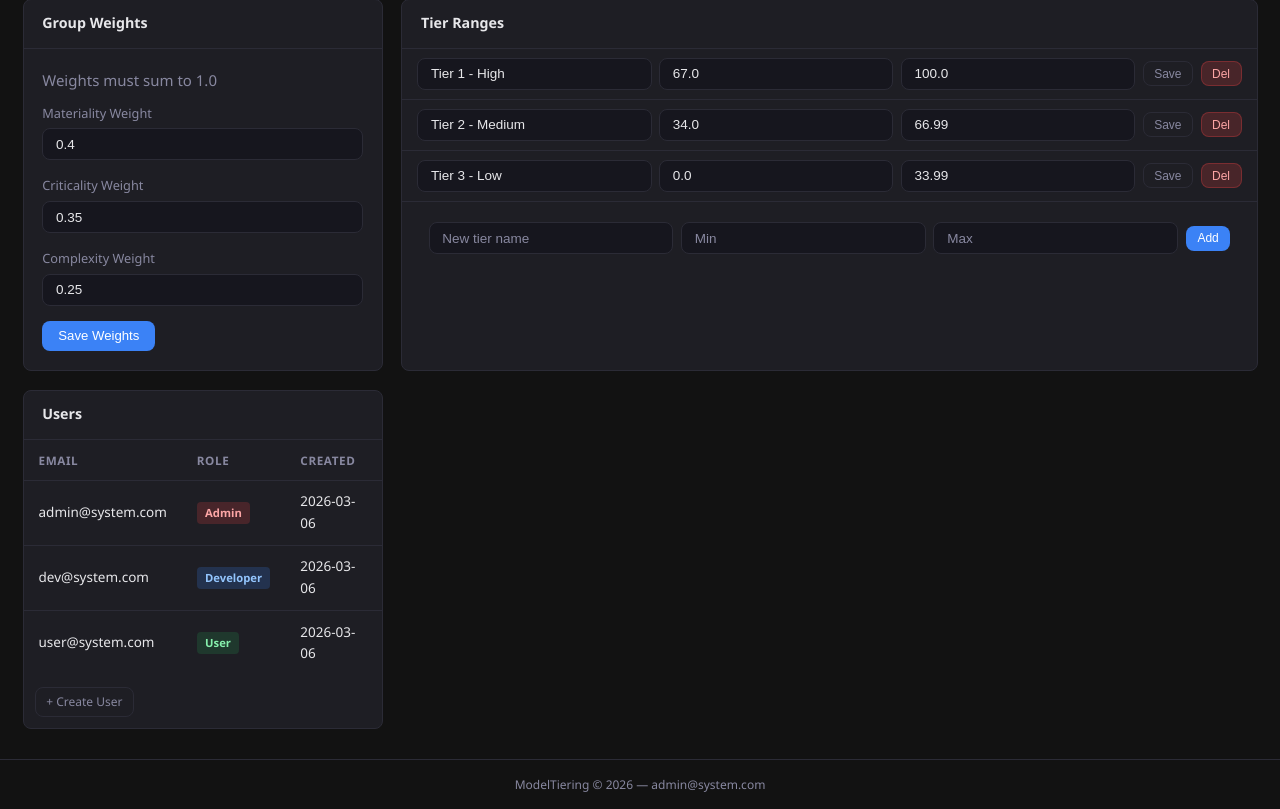
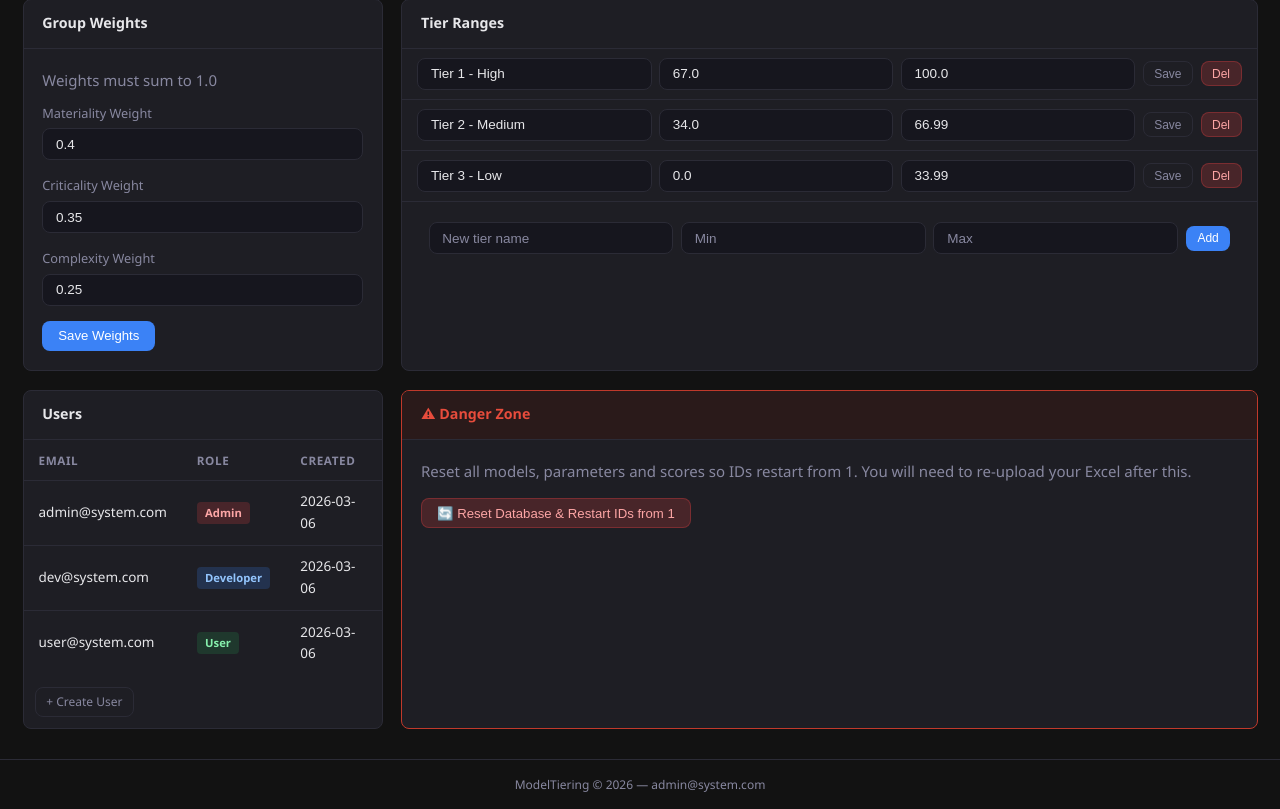
Before and after one commit to rashiranjan1-prog/modeltieringappfinal, a Flask app: page /settings in a window 1280 px wide. Shown: the part 150-959 px from the top of the page. Run offline with Flask 3, Linux system fonts and the light colour scheme; a user stored in the database is signed in; data comes from the database, SQL or seed files in the repository.

Commit message:
Update settings.html

```diff
--- a/app/templates/settings.html
+++ b/app/templates/settings.html
@@ -40,8 +40,8 @@
                 <input type="hidden" name="tier_id" value="{{ t['id'] }}">
                 <div class="tier-row">
                     <input type="text" name="tier_name" value="{{ t['name'] }}" class="form-control" placeholder="Tier name">
-                    <input type="number" name="lower_bound" value="{{ t['lower_bound'] }}" class="form-control" step="0.1" placeholder="Min">
-                    <input type="number" name="upper_bound" value="{{ t['upper_bound'] }}" class="form-control" step="0.1" placeholder="Max">
+                    <input type="number" name="lower_bound" value="{{ t['lower_bound'] }}" class="form-control" step="any" placeholder="Min">
+                    <input type="number" name="upper_bound" value="{{ t['upper_bound'] }}" class="form-control" step="any" placeholder="Max">
                     <button type="submit" class="btn btn-sm btn-outline">Save</button>
                     <button type="submit" form="del-{{ t['id'] }}" class="btn btn-sm btn-danger">Del</button>
                 </div>
@@ -57,8 +57,8 @@
                     <input type="hidden" name="action" value="add_tier">
                     <div class="tier-row">
                         <input type="text" name="tier_name" class="form-control" placeholder="New tier name">
-                        <input type="number" name="lower_bound" class="form-control" step="0.1" placeholder="Min">
-                        <input type="number" name="upper_bound" class="form-control" step="0.1" placeholder="Max">
+                        <input type="number" name="lower_bound" class="form-control" step="any" placeholder="Min">
+                        <input type="number" name="upper_bound" class="form-control" step="any" placeholder="Max">
                         <button type="submit" class="btn btn-sm btn-primary">Add</button>
                     </div>
                 </form>
@@ -89,5 +89,16 @@
         </div>
     </div>
 
+    <div class="card" style="border: 1px solid #c0392b;">
+        <div class="card-header" style="background:#2a1a1a; color:#e74c3c;">⚠ Danger Zone</div>
+        <div class="card-body">
+            <p class="text-muted" style="margin-bottom:1rem;">Reset all models, parameters and scores so IDs restart from 1. You will need to re-upload your Excel after this.</p>
+            <form method="POST" action="{{ url_for('main.settings') }}" onsubmit="return confirm('This will delete ALL models and scores. Are you sure?');">
+                <input type="hidden" name="action" value="reset_ids">
+                <button type="submit" class="btn btn-danger">🔄 Reset Database &amp; Restart IDs from 1</button>
+            </form>
+        </div>
+    </div>
+
 </div>
 {% endblock %}
```
